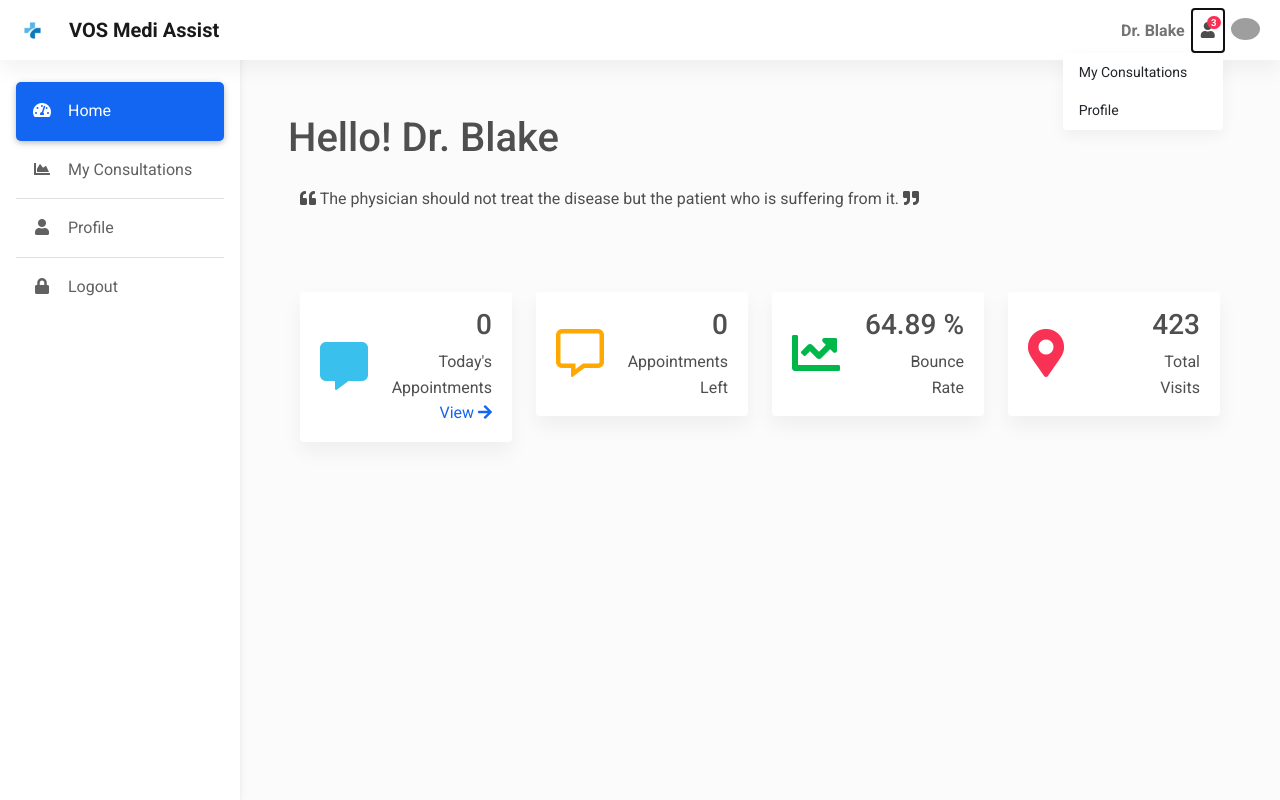
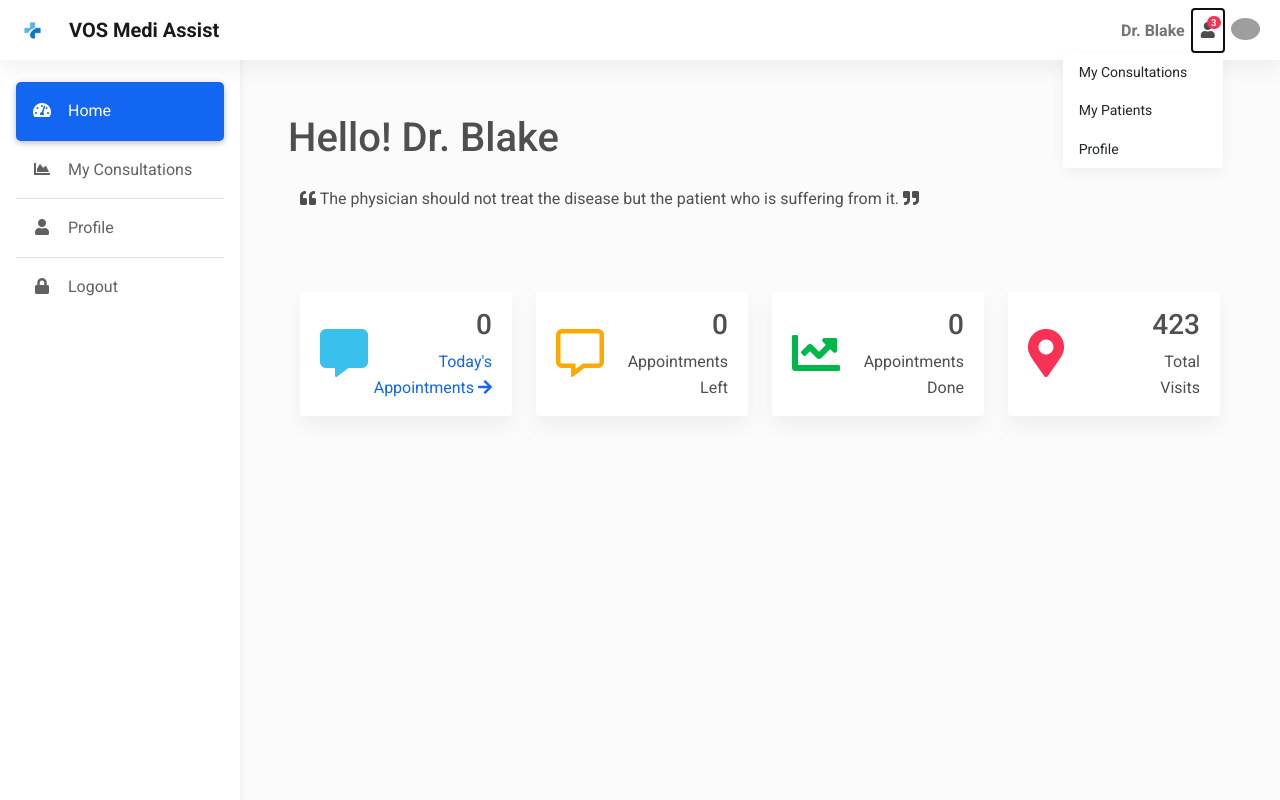
Before and after one commit to Vivek0306/app-dev, a Flask app: page /home in a window 1280 px wide, after a click that opens the changed part. Run offline with Flask 2, Linux system fonts and the light colour scheme; a user stored in the database is signed in; data comes from the database, SQL or seed files in the repository; both versions use the stored data as it was after the commit; data that the repository does not hold is empty; some libraries are stand-ins or nearby versions; grey boxes are pictures that could not be loaded.

Commit message:
user home change

```diff
--- a/app.py
+++ b/app.py
@@ -208,11 +208,13 @@ def home():
             'evening': 3
         }, value=Appointment.slot)).all()
         notdone_appointments = Appointment.query.filter_by(status=False).count()
+        done_appointments = Appointment.query.filter_by(status=True).count()
 
     else:
         appointments = None
+        done_appointments = None
         notdone_appointments = None
-    return render_template("home.html", appointments = appointments, notdone_appointments = notdone_appointments)
+    return render_template("home.html", appointments = appointments, notdone_appointments = notdone_appointments, done_appointments = done_appointments)
 
 
 
--- a/templates/dashboard.html
+++ b/templates/dashboard.html
@@ -78,6 +78,7 @@
             <ul class="dropdown-menu dropdown-menu-end" aria-labelledby="navbarDropdownMenuLink">
               {% if current_user.is_doctor %}
               <li><a class="dropdown-item" href="{{ url_for('myappointments') }}">My Consultations</a></li>
+              <li><a class="dropdown-item" href="{{ url_for('myappointments') }}">My Patients</a></li>
               {% else %}
               <li><a class="dropdown-item" href="{{ url_for('appointment') }}">Book Appointment</a></li>
               <li><a class="dropdown-item" href="{{ url_for('myappointments') }}">My Appointments</a></li>
--- a/templates/home.html
+++ b/templates/home.html
@@ -23,10 +23,7 @@ User - Home
                           </div>
                           <div class="text-end">
                             <h3>{{ appointments|length }}</h3>
-                            <p class="mb-0">Today's Appointments</p>
-                            <a href="{{ url_for('myappointments') }}">View
-                              <i class="fas fa-arrow-right"></i>
-                            </a>
+                            <a href="{{ url_for('myappointments') }}" class="mb-0">Today's Appointments <i class="fas fa-arrow-right"></i></a>
                           </div>
                         </div>
                       </div>
@@ -55,8 +52,8 @@ User - Home
                             <i class="fas fa-chart-line text-success fa-3x"></i>
                           </div>
                           <div class="text-end">
-                            <h3>64.89 %</h3>
-                            <p class="mb-0">Bounce <br> Rate</p>
+                            <h3>{{ done_appointments }}</h3>
+                            <p class="mb-0">Appointments <br> Done</p>
                           </div>
                         </div>
                       </div>
@@ -81,6 +78,73 @@ User - Home
           </div>
         {% else %}
             <h1>Hello! {{ current_user.name }}</h1>
+            <div class="container py-5">
+              <div class="container p-3">
+                <h3>What's on your mind today?</h3>
+              </div>
+              <div class="row">
+                  <div class="col-xl-3 col-sm-6 col-12 mb-4">
+                    <div class="card">
+                      <div class="card-body">
+                        <div class="d-flex justify-content-between px-md-1">
+                          <div class="align-self-center">
+                            <i class="fas fa-comment-alt text-info fa-3x"></i>
+                          </div>
+                          <div class="text-end">
+                            <h3>1. </h3>
+                            <a href="{{ url_for('appointment') }}" class="mb-0">Book Appointment</a>
+                          </div>
+                        </div>
+                      </div>
+                    </div>
+                  </div>
+                  <div class="col-xl-3 col-sm-6 col-12 mb-4">
+                    <div class="card">
+                      <div class="card-body">
+                        <div class="d-flex justify-content-between px-md-1">
+                          <div class="align-self-center">
+                            <i class="far fa-comment-alt text-warning fa-3x"></i>
+                          </div>
+                          <div class="text-end">
+                            <h3>2. </h3>
+                            <a href="{{ url_for('myappointments') }}" class="mb-0">View your Appointments</a>
+                          </div>
+                        </div>
+                      </div>
+                    </div>
+                  </div>
+                  <div class="col-xl-3 col-sm-6 col-12 mb-4">
+                    <div class="card">
+                      <div class="card-body">
+                        <div class="d-flex justify-content-between px-md-1">
+                          <div class="align-self-center">
+                            <i class="fas fa-chart-line text-success fa-3x"></i>
+                          </div>
+                          <div class="text-end">
+                            <h3>3. </h3>
+                            <a href="{{ url_for('myappointments') }}" class="mb-0">Manage your Appointments</a>
+                          </div>
+                        </div>
+                      </div>
+                    </div>
+                  </div>
+                  <div class="col-xl-3 col-sm-6 col-12 mb-4">
+                    <div class="card">
+                      <div class="card-body">
+                        <div class="d-flex justify-content-between px-md-1">
+                          <div class="align-self-center">
+                            <i class="fas fa-map-marker-alt text-danger fa-3x"></i>
+                          </div>
+                          <div class="text-end">
+                            <h3>4. </h3>
+                            <a href="{{ url_for('profile') }}" class="mb-0">Manage your Profile</a>
+                          </div>
+                        </div>
+                      </div>
+                    </div>
+                  </div>
+                </div>
+          </div>
         {% endif %}
 
     </div>
```
Also changed, not shown: instance/database.sqlite.
